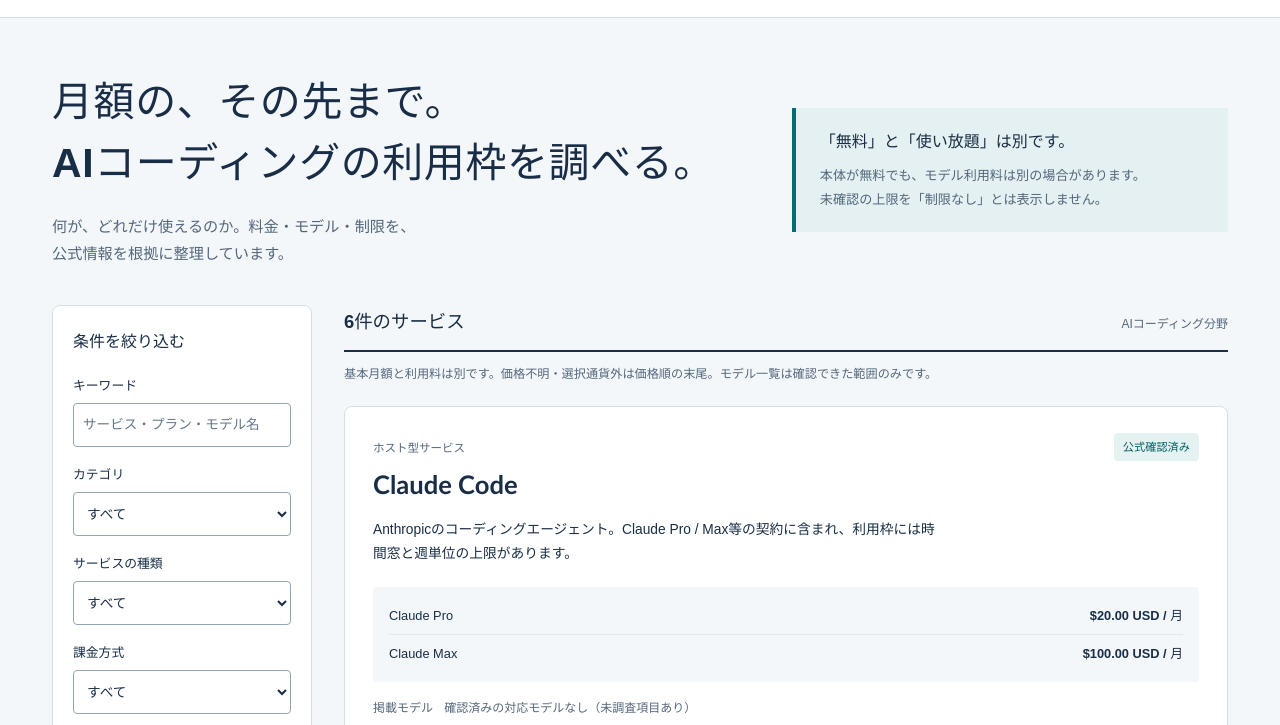
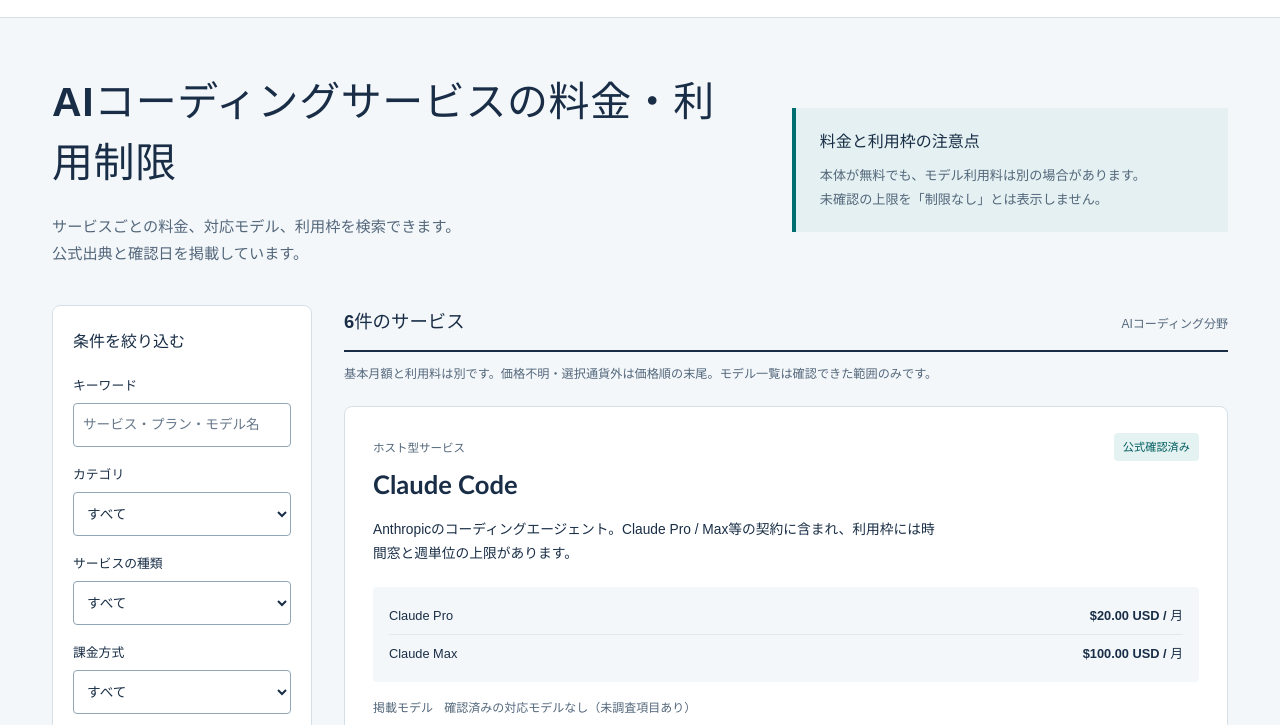
Before and after one commit to tonbiattack/ai-plan-radar, an Astro site: page / in a window 1280 px wide. Shown: the part 75-800 px from the top of the page. Built offline with nearby package versions, Linux system fonts and the light colour scheme; Astro itself is replaced by a stand-in of ours.

Commit message:
fix: replace promotional headline with factual service description

```diff
--- a/src/pages/index.astro
+++ b/src/pages/index.astro
@@ -10,19 +10,15 @@ const categories = [...new Set(catalog.services.map((s) => s.category))];
 <Layout>
   <section class="intro container">
     <div>
-      <h1>
-        月額の、その先まで。
-        <br />
-        AIコーディングの利用枠を調べる。
-      </h1>
+      <h1>AIコーディングサービスの料金・利用制限</h1>
       <p>
-        何が、どれだけ使えるのか。料金・モデル・制限を、
+        サービスごとの料金、対応モデル、利用枠を検索できます。
         <br class="desktop-break" />
-        公式情報を根拠に整理しています。
+        公式出典と確認日を掲載しています。
       </p>
     </div>
     <aside class="reading-note">
-      <strong>「無料」と「使い放題」は別です。</strong>
+      <strong>料金と利用枠の注意点</strong>
       <p>
         本体が無料でも、モデル利用料は別の場合があります。
         <br />
```
Also changed, not shown: tests/e2e/site.spec.ts (+3 -0 lines).
